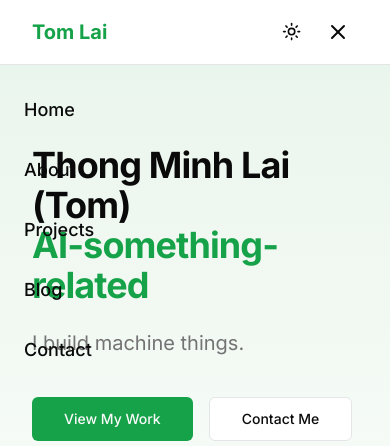
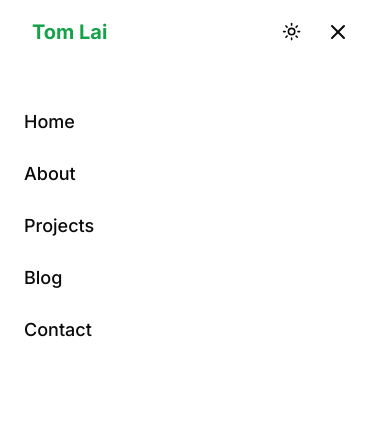
Before and after one commit to ThongLai/personal-website, a Next.js app: page / in a window 390 px wide. Both pictures are taken after a click on the button "Toggle Menu". Shown: the top 446 px of the page. Built offline with nearby package versions, Linux system fonts and the light colour scheme.

Commit message:
fix(`navbar.tsx`): Fix mobile navigation menu (`Toggle Menu`) being "overlay"

```diff
--- a/src/components/navbar.tsx
+++ b/src/components/navbar.tsx
@@ -63,16 +63,22 @@ export function Navbar() {
       {/* Mobile navigation menu */}
       <div
         className={cn(
-          "md:hidden fixed inset-0 top-16 z-50 bg-background flex flex-col transition-transform duration-300 ease-in-out",
+          "md:hidden fixed inset-0 top-16 z-40 bg-background/95 backdrop-blur-sm",
+          isMenuOpen ? "opacity-100 visible" : "opacity-0 invisible"
+        )}
+      >
+        <div
+          className={cn(
+            "absolute inset-x-0 top-0 z-50 overflow-hidden transition-transform duration-300 ease-in-out",
             isMenuOpen ? "translate-x-0" : "translate-x-full"
           )}
         >
-        <div className="flex flex-col space-y-4 p-6">
+          <div className="min-h-screen px-6 py-8 bg-background">
             {links.map((link) => (
               <Link
                 key={link.href}
                 href={link.href}
-              className="text-lg font-medium py-2 transition-colors hover:text-primary"
+                className="block w-full text-lg font-medium py-3 transition-colors hover:text-primary"
                 onClick={() => setIsMenuOpen(false)}
               >
                 {link.label}
@@ -80,6 +86,7 @@ export function Navbar() {
             ))}
           </div>
         </div>
+      </div>
     </header>
   );
 }
```
Lines whose indentation alone changed are shown as unchanged.
